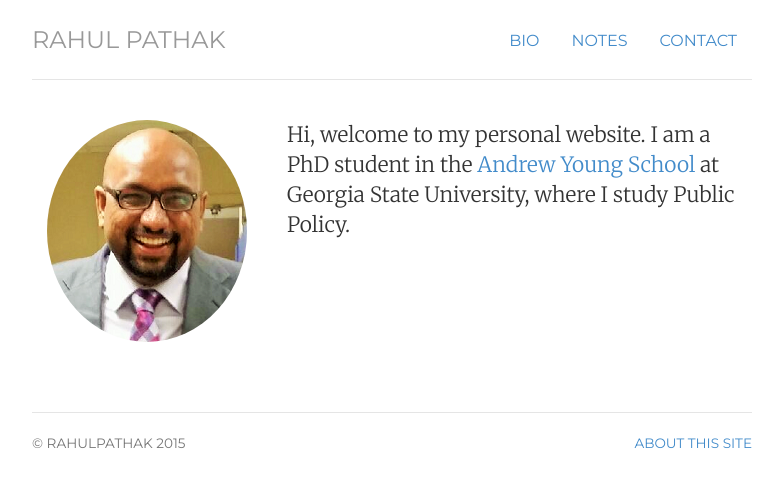
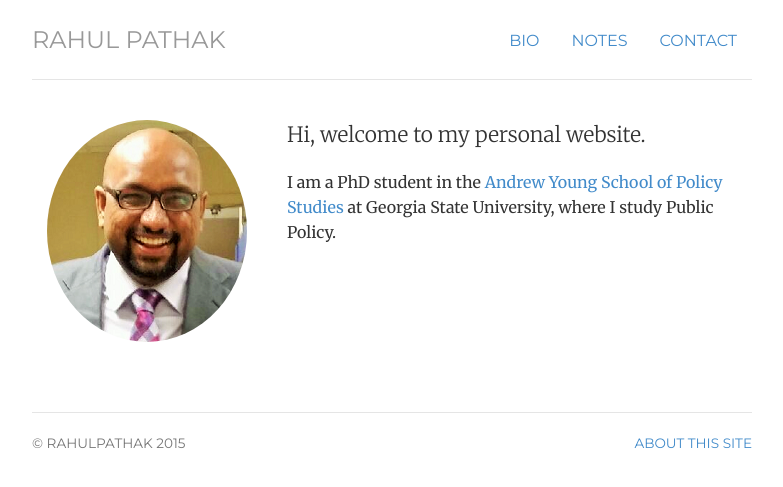
Before and after one commit to pathak-rahul/pathak-rahul.github.io, a Jekyll site: the page built from index.html, in a window 1280 px wide. Shown: the top 487 px of the page, without its empty margins (248-1031 px from the left). Built offline with Jekyll 4.4.1, drawn with Linux system fonts in a browser that asks for light colours.

Commit message:
Update index.html

```diff
--- a/index.html
+++ b/index.html
@@ -13,7 +13,10 @@
 	<img  class="img-circle avatar" alt="Rahul Pathak" src="img/rpathak.png">
 	</div>
 	<div itemscope itemtype="http://data-vocabulary.org/Person" class="col-sm-8">
-	<p class="lead"> Hi, welcome to my personal website. I am a PhD student in the <a href="http://aysps.gsu.edu/"> Andrew Young School</a> at Georgia State University, where I study Public Policy.</p>
+
+	<p class="lead"> Hi, welcome to my personal website.
+
+	<p>I am a PhD student in the <a href="http://aysps.gsu.edu/"> Andrew Young School of Policy Studies</a> at Georgia State University, where I study Public Policy.</p>
 
 
 	</div>
```
